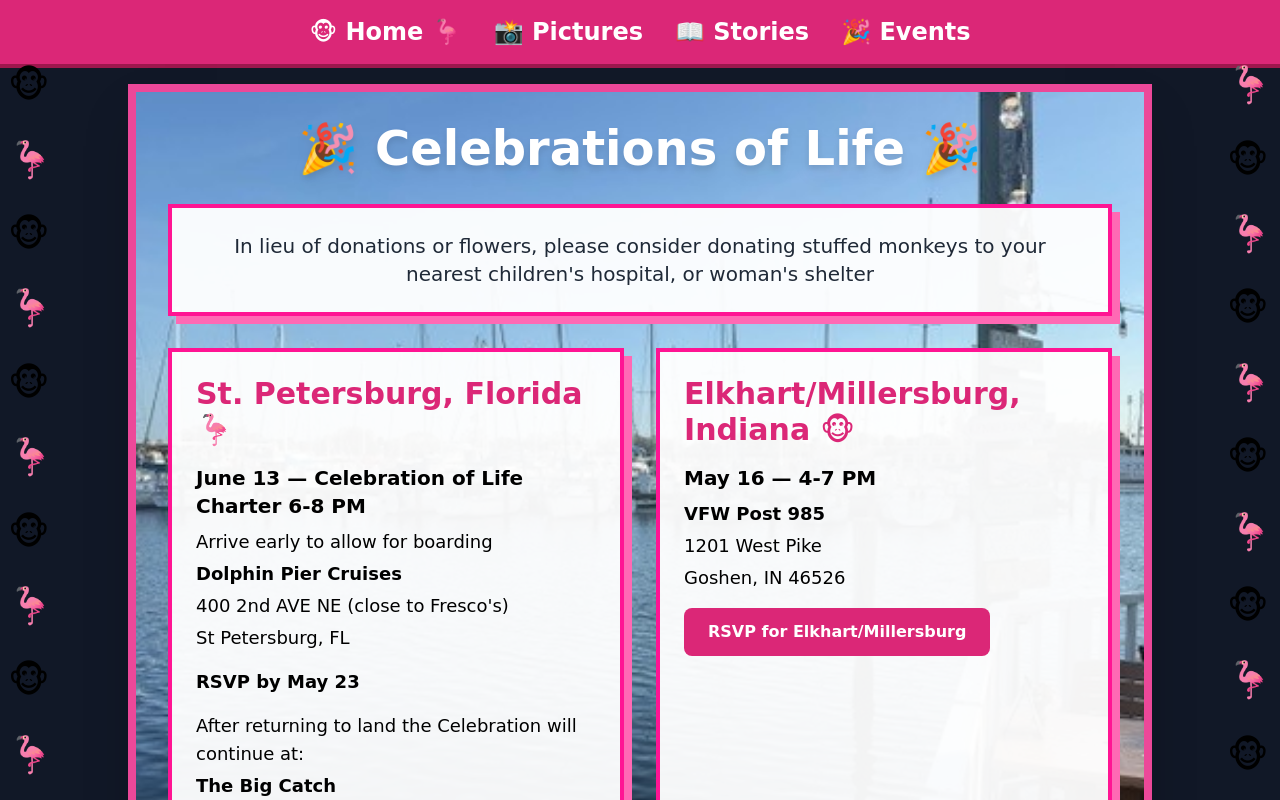
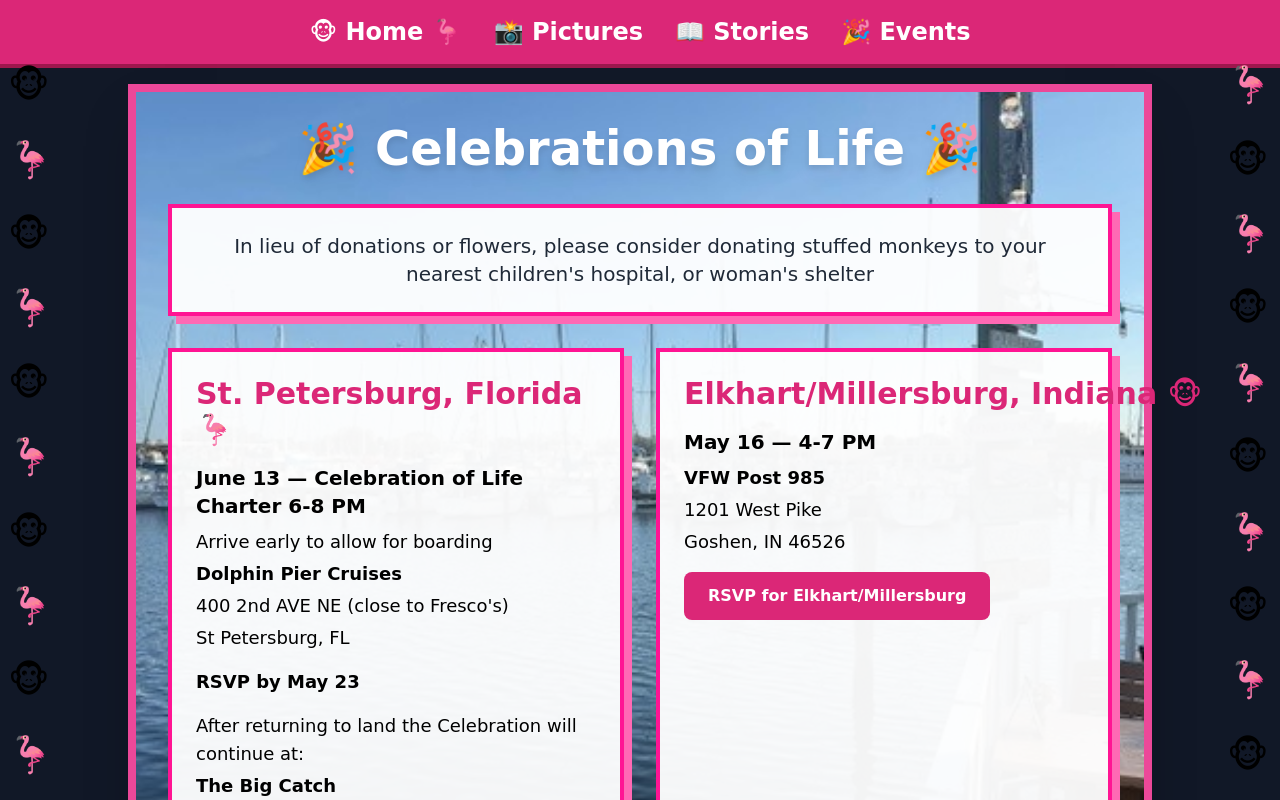
Before and after one commit to seamusowens/celebration-site, a Next.js app: page /events in a window 1280 px wide. Shown: the top 800 px of the page. Built offline with nearby package versions, Linux system fonts and the light colour scheme; no server answers.

Commit message:
Keep monkey icon on same line as Elkhart header

```diff
--- a/app/events/page.tsx
+++ b/app/events/page.tsx
@@ -65,7 +65,7 @@ export default function Events() {
           </div>
 
           <div className="fun-card p-6">
-            <h2 className="text-3xl font-bold text-pink-600 mb-4">Elkhart/Millersburg, Indiana 🐵</h2>
+            <h2 className="text-3xl font-bold text-pink-600 mb-4 whitespace-nowrap">Elkhart/Millersburg, Indiana 🐵</h2>
             <p className="text-xl font-bold mb-2">May 16 — 4-7 PM</p>
             <p className="text-lg font-semibold mb-1">VFW Post 985</p>
             <p className="text-lg mb-1">1201 West Pike</p>
```
